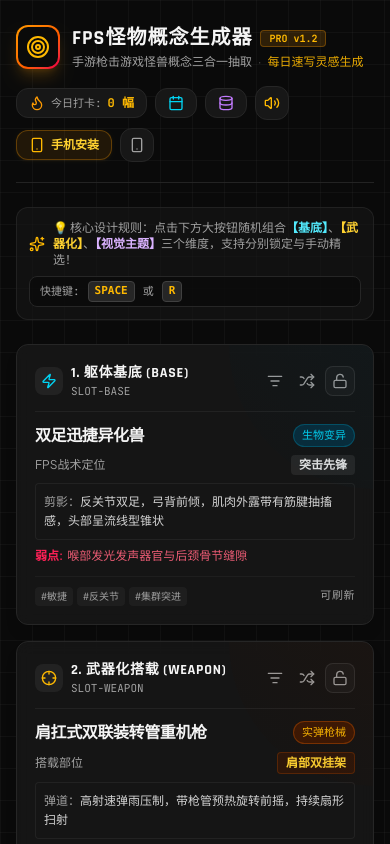
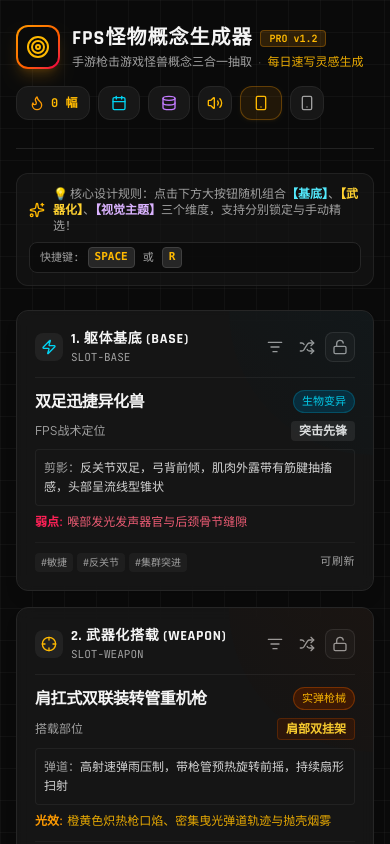
Before and after one commit to taiwenhong1214-dotcom/monster-generator, a React (Vite) app: page / in a window 390 px wide. Shown: the top 844 px of the page. Built offline with nearby package versions, Linux system fonts and the light colour scheme.

Commit message:
Optimize mobile layout and add PWA support for APK generation

```diff
--- a/package.json
+++ b/package.json
@@ -25,6 +25,7 @@
     "vite": "^6.2.3"
   },
   "devDependencies": {
+    "@types/express": "^4.17.21",
     "@types/node": "^22.14.0",
     "autoprefixer": "^10.4.21",
     "esbuild": "^0.25.0",
@@ -32,6 +33,6 @@
     "tsx": "^4.21.0",
     "typescript": "~5.8.2",
     "vite": "^6.2.3",
-    "@types/express": "^4.17.21"
+    "vite-plugin-pwa": "^1.3.0"
   }
 }
--- a/src/App.tsx
+++ b/src/App.tsx
@@ -433,11 +433,11 @@ export default function App() {
           </div>
 
           {/* Action Toolbar */}
-          <div className="flex items-center gap-2 flex-wrap">
+          <div className="flex sm:items-center gap-2 overflow-x-auto pb-2 sm:pb-0 scrollbar-hide -mx-2 px-2 sm:mx-0 sm:px-0">
             {/* Daily Streak / Done Badge */}
-            <div className="flex items-center gap-1.5 bg-neutral-900 border border-neutral-800 px-3 py-1.5 rounded-xl text-xs">
+            <div className="flex items-center shrink-0 gap-1.5 bg-neutral-900 border border-neutral-800 px-3 py-1.5 rounded-xl text-xs">
               <Flame className="w-4 h-4 text-amber-500" />
-              <span className="text-neutral-400 font-mono-code text-[11px]">今日打卡:</span>
+              <span className="text-neutral-400 font-mono-code text-[11px] hidden sm:inline">今日打卡:</span>
               <span className="font-bold text-amber-400 font-mono-code">{completedTodayCount} 幅</span>
             </div>
 
@@ -446,7 +446,7 @@ export default function App() {
               id="btn-open-records"
               type="button"
               onClick={() => setIsRecordsOpen(true)}
-              className="flex items-center gap-1.5 px-3 py-1.5 rounded-xl bg-neutral-900 hover:bg-neutral-800 border border-neutral-800 text-neutral-300 hover:text-white text-xs font-medium transition-all"
+              className="flex items-center shrink-0 gap-1.5 px-3 py-1.5 rounded-xl bg-neutral-900 hover:bg-neutral-800 border border-neutral-800 text-neutral-300 hover:text-white text-xs font-medium transition-all"
               title="查看历史记录与每日打卡日历"
             >
               <Calendar className="w-4 h-4 text-cyan-400" />
@@ -458,7 +458,7 @@ export default function App() {
               id="btn-open-pool-manager"
               type="button"
               onClick={() => setIsPoolManagerOpen(true)}
-              className="flex items-center gap-1.5 px-3 py-1.5 rounded-xl bg-neutral-900 hover:bg-neutral-800 border border-neutral-800 text-neutral-300 hover:text-white text-xs font-medium transition-all"
+              className="flex items-center shrink-0 gap-1.5 px-3 py-1.5 rounded-xl bg-neutral-900 hover:bg-neutral-800 border border-neutral-800 text-neutral-300 hover:text-white text-xs font-medium transition-all"
               title="管理自定义词库"
             >
               <Database className="w-4 h-4 text-purple-400" />
@@ -469,7 +469,7 @@ export default function App() {
             <button
               type="button"
               onClick={toggleSound}
-              className={`p-2 rounded-xl border text-xs transition-colors ${
+              className={`p-2 shrink-0 rounded-xl border text-xs transition-colors ${
                 soundEnabled
                   ? 'bg-neutral-900 border-neutral-800 text-amber-400'
                   : 'bg-neutral-900 border-neutral-800 text-neutral-600'
@@ -484,18 +484,18 @@ export default function App() {
               id="btn-open-install-guide"
               type="button"
               onClick={() => setIsInstallGuideOpen(true)}
-              className="flex items-center gap-1.5 px-3 py-1.5 rounded-xl bg-amber-500/10 hover:bg-amber-500/20 border border-amber-500/30 text-amber-300 hover:text-amber-200 text-xs font-semibold transition-all shadow-sm shadow-amber-500/5"
+              className="flex items-center shrink-0 gap-1.5 px-3 py-1.5 rounded-xl bg-amber-500/10 hover:bg-amber-500/20 border border-amber-500/30 text-amber-300 hover:text-amber-200 text-xs font-semibold transition-all shadow-sm shadow-amber-500/5"
               title="查看安卓手机安装/打包指南与链接"
             >
               <Smartphone className="w-4 h-4 text-amber-400" />
-              <span>手机安装</span>
+              <span className="hidden sm:inline">手机安装</span>
             </button>
 
             {/* Mobile / Desktop Simulator Toggle */}
             <button
               type="button"
               onClick={() => setIsMobileMode(!isMobileMode)}
-              className={`p-2 rounded-xl border text-xs transition-colors ${
+              className={`p-2 shrink-0 rounded-xl border text-xs transition-colors ${
                 isMobileMode
                   ? 'bg-amber-500/20 border-amber-500/40 text-amber-400'
                   : 'bg-neutral-900 border-neutral-800 text-neutral-400 hover:text-neutral-200'
--- a/vite.config.ts
+++ b/vite.config.ts
@@ -1,11 +1,38 @@
 import tailwindcss from '@tailwindcss/vite';
 import react from '@vitejs/plugin-react';
+import { VitePWA } from 'vite-plugin-pwa';
 import path from 'path';
 import {defineConfig} from 'vite';
 
 export default defineConfig(() => {
   return {
-    plugins: [react(), tailwindcss()],
+    plugins: [
+      react(),
+      tailwindcss(),
+      VitePWA({
+        registerType: 'autoUpdate',
+        manifest: {
+          name: 'FPS怪物概念生成器',
+          short_name: '怪物生成器',
+          description: '专为FPS手游怪物概念设计与每日速写打卡打造的灵感工具',
+          theme_color: '#f59e0b',
+          background_color: '#0a0a0a',
+          display: 'standalone',
+          icons: [
+            {
+              src: '/icon.svg',
+              sizes: '192x192',
+              type: 'image/svg+xml'
+            },
+            {
+              src: '/icon.svg',
+              sizes: '512x512',
+              type: 'image/svg+xml'
+            }
+          ]
+        }
+      })
+    ],
     resolve: {
       alias: {
         '@': path.resolve(__dirname, '.'),
```
Also changed, not shown: 1 other file (tests, documents, lock files or other folders).
